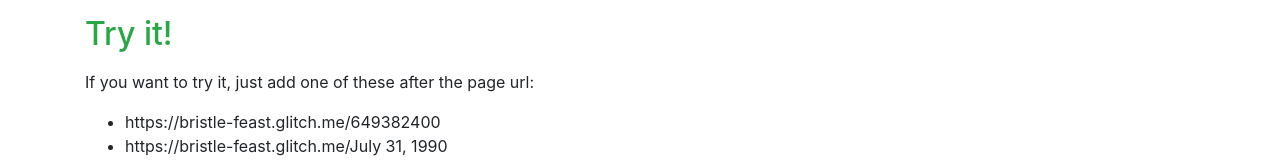
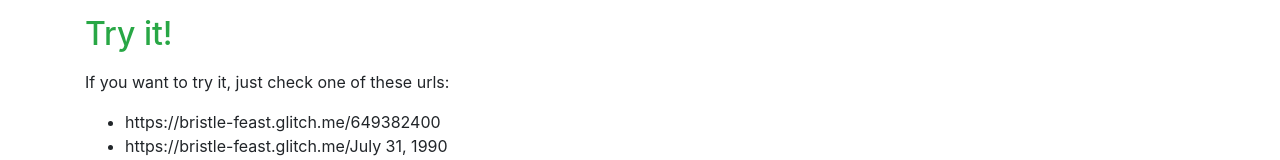
Before and after one commit to rubenvar/fcc-timestamp, a website: page views/index.html in a window 1280 px wide. Shown: the part 272-432 px from the top of the page. Drawn offline with nearby package versions, Linux system fonts and the light colour scheme.

Commit message:
😾🎰 Updated with Glitch

```diff
--- a/server.js
+++ b/server.js
@@ -57,7 +57,7 @@ function handlePar(param) {
     return printResult(unix, nat);
 }
 
-// listen for requests :)
+// listen for requests
 const listener = app.listen(process.env.PORT, () => {
   console.log(`Your app is listening on port ${listener.address().port}`)
 })
--- a/views/index.html
+++ b/views/index.html
@@ -14,7 +14,7 @@
             <li>If it isn't, it will return "null" for both properties.</li>
         </ul>
         <h2 class="mt-4 mb-3 text-success">Try it!</h2>
-        <p>If you want to try it, just add one of these after the page url:</p>
+        <p>If you want to try it, just check one of these urls:</p>
         <ul>
             <li>https://bristle-feast.glitch.me/649382400</li>
             <li>https://bristle-feast.glitch.me/July 31, 1990</li>
```
